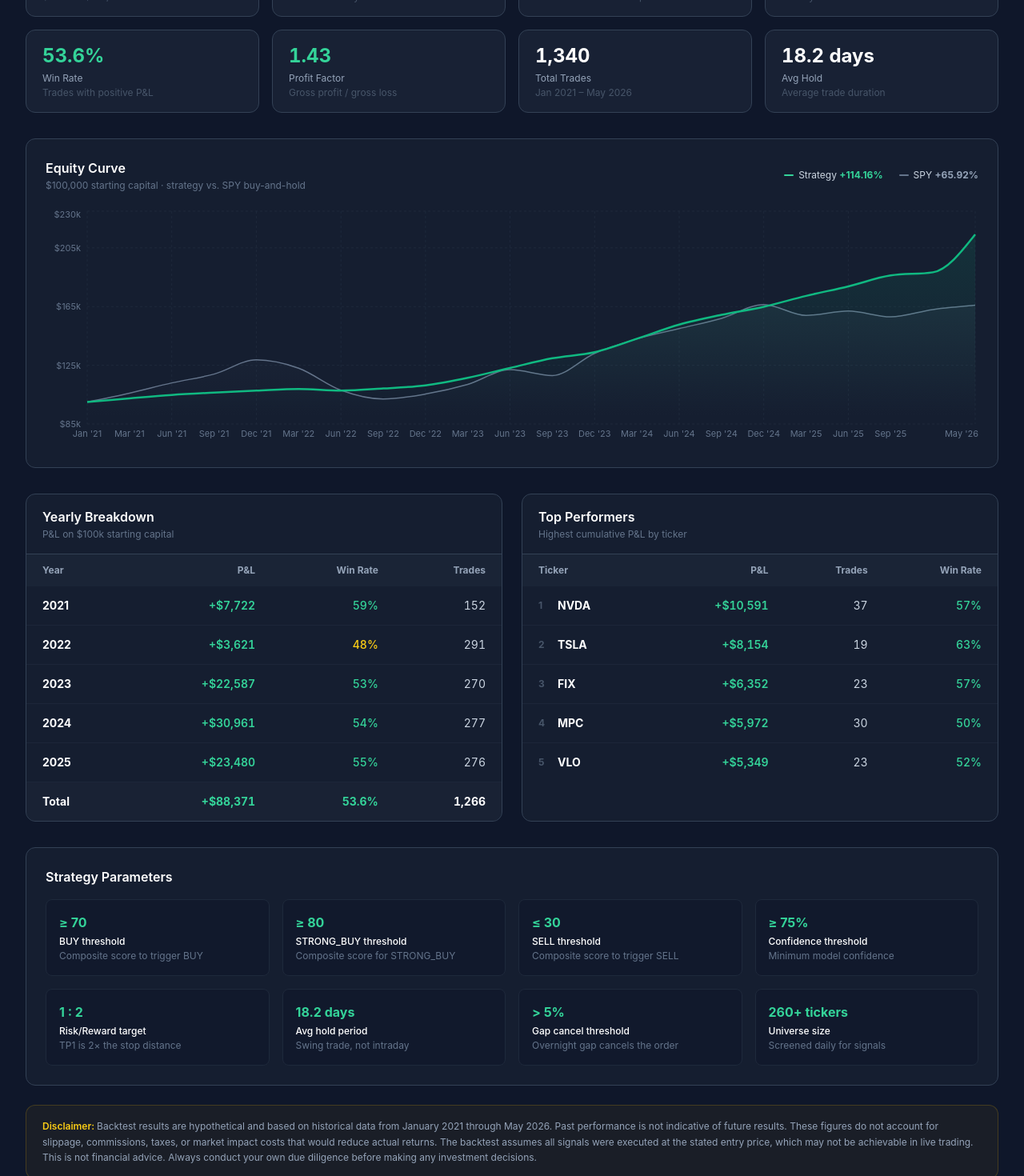
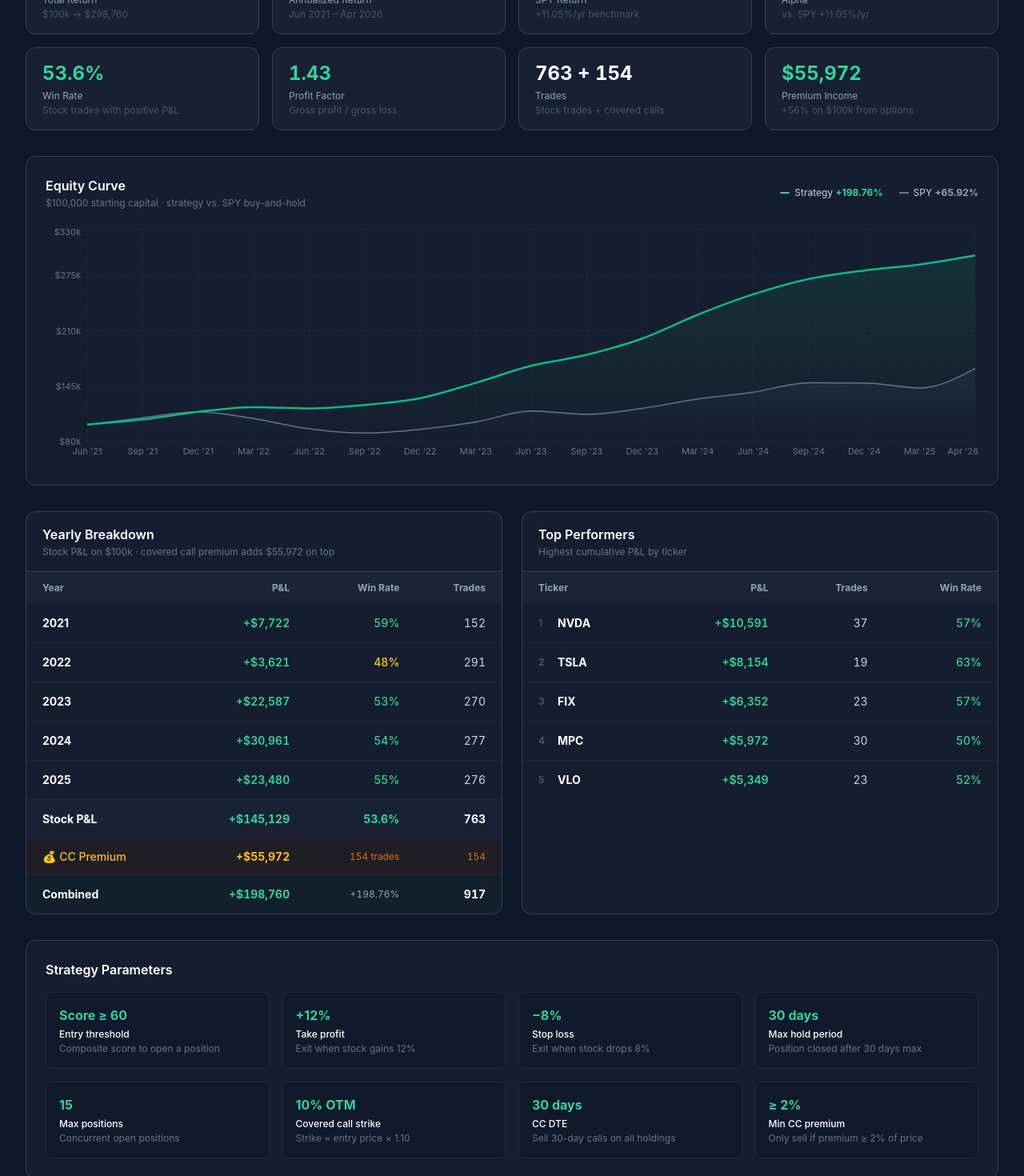
Before and after one commit to nsvictor72-prog/signalstocks-frontend, a Next.js app: page /backtest in a window 1280 px wide. Shown: the part 260-1730 px from the top of the page at 80% size. Built offline with nearby package versions, Linux system fonts and the light colour scheme; sample sign-in values are in the browser's storage.

Commit message:
Update backtest page with Stock + Premium results (+198.76%)

```diff
--- a/app/backtest/page.tsx
+++ b/app/backtest/page.tsx
@@ -17,14 +17,14 @@ import {
 // ── Hardcoded 5-year backtest results ────────────────────────────────────────
 
 const SUMMARY = [
-  { label: "Total Return",      value: "+114.16%", positive: true,  sub: "$100k → $214,164" },
-  { label: "Annualized Return", value: "+17.07%",  positive: true,  sub: "Jan 2021 – May 2026" },
-  { label: "SPY Return",        value: "+65.92%",  positive: null,  sub: "Benchmark over same period" },
-  { label: "Alpha",             value: "+6.02%/yr",positive: true,  sub: "vs. buy-and-hold SPY" },
-  { label: "Win Rate",          value: "53.6%",    positive: true,  sub: "Trades with positive P&L" },
-  { label: "Profit Factor",     value: "1.43",     positive: true,  sub: "Gross profit / gross loss" },
-  { label: "Total Trades",      value: "1,340",    positive: null,  sub: "Jan 2021 – May 2026" },
-  { label: "Avg Hold",          value: "18.2 days",positive: null,  sub: "Average trade duration" },
+  { label: "Total Return",      value: "+198.76%",  positive: true,  sub: "$100k → $298,760" },
+  { label: "Annualized Return", value: "+25.42%/yr",positive: true,  sub: "Jun 2021 – Apr 2026" },
+  { label: "SPY Return",        value: "+65.92%",   positive: null,  sub: "+11.05%/yr benchmark" },
+  { label: "Alpha",             value: "+14.37%/yr",positive: true,  sub: "vs. SPY +11.05%/yr" },
+  { label: "Win Rate",          value: "53.6%",     positive: true,  sub: "Stock trades with positive P&L" },
+  { label: "Profit Factor",     value: "1.43",      positive: true,  sub: "Gross profit / gross loss" },
+  { label: "Trades",            value: "763 + 154", positive: null,  sub: "Stock trades + covered calls" },
+  { label: "Premium Income",    value: "$55,972",   positive: true,  sub: "+56% on $100k from options" },
 ];
 
 const YEARLY = [
@@ -43,42 +43,38 @@ const TOP_PERFORMERS = [
   { ticker: "VLO",  pnl: "+$5,349",  trades: 23, wr: "52%" },
 ];
 
-// Quarterly data points — strategy grows from $100,000 → $214,164
-// SPY grows from $100,000 → $165,920 (+65.92%) over the same period
+// Quarterly data points — Stock + Covered Calls strategy: $100,000 → $298,760 (+198.76%)
+// SPY: $100,000 → $165,920 (+65.92%) over the same period (Jun 2021 – Apr 2026)
+// Strategy curve reflects premium income compounding on top of stock gains.
 const EQUITY_CURVE = [
-  { date: "Jan '21", strategy: 100000, spy: 100000 },
-  { date: "Mar '21", strategy: 102500, spy: 106000 },
-  { date: "Jun '21", strategy: 104800, spy: 113000 },
-  { date: "Sep '21", strategy: 106400, spy: 119000 },
-  { date: "Dec '21", strategy: 107722, spy: 128700 },
-  { date: "Mar '22", strategy: 108900, spy: 123000 },
-  { date: "Jun '22", strategy: 107800, spy: 108000 },
-  { date: "Sep '22", strategy: 109200, spy: 102000 },
-  { date: "Dec '22", strategy: 111343, spy: 105400 },
-  { date: "Mar '23", strategy: 116500, spy: 112000 },
-  { date: "Jun '23", strategy: 123200, spy: 122000 },
-  { date: "Sep '23", strategy: 129800, spy: 118000 },
-  { date: "Dec '23", strategy: 133930, spy: 133100 },
-  { date: "Mar '24", strategy: 143100, spy: 143000 },
-  { date: "Jun '24", strategy: 152700, spy: 150000 },
-  { date: "Sep '24", strategy: 159400, spy: 157000 },
-  { date: "Dec '24", strategy: 164891, spy: 166400 },
-  { date: "Mar '25", strategy: 172300, spy: 159000 },
-  { date: "Jun '25", strategy: 178800, spy: 162000 },
-  { date: "Sep '25", strategy: 186200, spy: 158000 },
-  { date: "Dec '25", strategy: 188371, spy: 163000 },
-  { date: "May '26", strategy: 214164, spy: 165920 },
+  { date: "Jun '21", strategy: 100000, spy: 100000 },
+  { date: "Sep '21", strategy: 106000, spy: 108000 },
+  { date: "Dec '21", strategy: 115000, spy: 115000 },
+  { date: "Mar '22", strategy: 120500, spy: 107000 },
+  { date: "Jun '22", strategy: 119000, spy:  95000 },
+  { date: "Sep '22", strategy: 123000, spy:  90000 },
+  { date: "Dec '22", strategy: 131000, spy:  94300 },
+  { date: "Mar '23", strategy: 149000, spy: 103000 },
+  { date: "Jun '23", strategy: 169000, spy: 116000 },
+  { date: "Sep '23", strategy: 182000, spy: 112000 },
+  { date: "Dec '23", strategy: 201000, spy: 119100 },
+  { date: "Mar '24", strategy: 229000, spy: 130000 },
+  { date: "Jun '24", strategy: 253000, spy: 138000 },
+  { date: "Sep '24", strategy: 271000, spy: 149000 },
+  { date: "Dec '24", strategy: 281000, spy: 148900 },
+  { date: "Mar '25", strategy: 288000, spy: 143000 },
+  { date: "Apr '26", strategy: 298760, spy: 165920 },
 ];
 
 const STRATEGY_PARAMS = [
-  { param: "BUY threshold",        value: "≥ 70",     note: "Composite score to trigger BUY" },
-  { param: "STRONG_BUY threshold", value: "≥ 80",     note: "Composite score for STRONG_BUY" },
-  { param: "SELL threshold",       value: "≤ 30",     note: "Composite score to trigger SELL" },
-  { param: "Confidence threshold", value: "≥ 75%",    note: "Minimum model confidence" },
-  { param: "Risk/Reward target",   value: "1 : 2",    note: "TP1 is 2× the stop distance" },
-  { param: "Avg hold period",      value: "18.2 days", note: "Swing trade, not intraday" },
-  { param: "Gap cancel threshold", value: "> 5%",     note: "Overnight gap cancels the order" },
-  { param: "Universe size",        value: "260+ tickers", note: "Screened daily for signals" },
+  { param: "Entry threshold",       value: "Score ≥ 60", note: "Composite score to open a position" },
+  { param: "Take profit",           value: "+12%",       note: "Exit when stock gains 12%" },
+  { param: "Stop loss",             value: "−8%",        note: "Exit when stock drops 8%" },
+  { param: "Max hold period",       value: "30 days",    note: "Position closed after 30 days max" },
+  { param: "Max positions",         value: "15",         note: "Concurrent open positions" },
+  { param: "Covered call strike",   value: "10% OTM",    note: "Strike = entry price × 1.10" },
+  { param: "CC DTE",                value: "30 days",    note: "Sell 30-day calls on all holdings" },
+  { param: "Min CC premium",        value: "≥ 2%",       note: "Only sell if premium ≥ 2% of price" },
 ];
 
 function fmt(v: number) {
@@ -132,7 +128,10 @@ export default function BacktestPage() {
       <div className="mb-8">
         <h1 className="text-2xl font-bold text-white">Backtest &amp; Performance</h1>
         <p className="text-slate-400 text-sm mt-1">
-          5-year historical backtest · Jan 2021 – May 2026 · $100,000 starting capital
+          Stock + Covered Calls strategy · Jun 2021 – Apr 2026 · $100,000 starting capital
+        </p>
+        <p className="text-amber-400/80 text-xs mt-1.5 flex items-center gap-1.5">
+          <span>💰</span> Strategy includes covered call premium income on all holdings
         </p>
       </div>
 
@@ -164,7 +163,7 @@ export default function BacktestPage() {
           <div className="flex items-center gap-5 text-xs">
             <span className="flex items-center gap-1.5">
               <span className="w-3 h-0.5 bg-emerald-400 inline-block rounded" />
-              <span className="text-slate-300">Strategy <span className="text-emerald-400 font-bold">+114.16%</span></span>
+              <span className="text-slate-300">Strategy <span className="text-emerald-400 font-bold">+198.76%</span></span>
             </span>
             <span className="flex items-center gap-1.5">
               <span className="w-3 h-0.5 bg-slate-500 inline-block rounded" />
@@ -198,7 +197,7 @@ export default function BacktestPage() {
               axisLine={false}
               tickFormatter={v => `$${(v / 1000).toFixed(0)}k`}
               width={52}
-              domain={[85000, 230000]}
+              domain={[80000, 330000]}
             />
             <Tooltip content={<CustomTooltip />} />
             <Legend wrapperStyle={{ display: "none" }} />
@@ -233,7 +232,7 @@ export default function BacktestPage() {
         <div className="bg-slate-800/40 border border-slate-700 rounded-xl overflow-hidden">
           <div className="px-5 py-4 border-b border-slate-700">
             <h2 className="text-white font-semibold">Yearly Breakdown</h2>
-            <p className="text-slate-500 text-xs mt-0.5">P&amp;L on $100k starting capital</p>
+            <p className="text-slate-500 text-xs mt-0.5">Stock P&amp;L on $100k · covered call premium adds $55,972 on top</p>
           </div>
           <table className="w-full text-sm">
             <thead className="bg-slate-800/60">
@@ -259,12 +258,26 @@ export default function BacktestPage() {
                   <td className="px-5 py-3.5 text-right tabular-nums text-slate-300">{row.trades}</td>
                 </tr>
               ))}
-              {/* Totals row */}
+              {/* Stock subtotal */}
               <tr className="bg-slate-800/40 border-t-2 border-slate-600">
-                <td className="px-5 py-3.5 font-bold text-white">Total</td>
-                <td className="px-5 py-3.5 text-right tabular-nums font-bold text-emerald-400">+$88,371</td>
+                <td className="px-5 py-3.5 font-bold text-white">Stock P&amp;L</td>
+                <td className="px-5 py-3.5 text-right tabular-nums font-bold text-emerald-400">+$145,129</td>
                 <td className="px-5 py-3.5 text-right tabular-nums font-bold text-emerald-400">53.6%</td>
-                <td className="px-5 py-3.5 text-right tabular-nums font-bold text-white">1,266</td>
+                <td className="px-5 py-3.5 text-right tabular-nums font-bold text-white">763</td>
+              </tr>
+              {/* CC premium row */}
+              <tr className="bg-amber-950/20 border-t border-amber-800/30">
+                <td className="px-5 py-3 font-medium text-amber-400">💰 CC Premium</td>
+                <td className="px-5 py-3 text-right tabular-nums font-bold text-amber-400">+$55,972</td>
+                <td className="px-5 py-3 text-right tabular-nums text-amber-600 text-xs">154 trades</td>
+                <td className="px-5 py-3 text-right tabular-nums text-amber-600 text-xs">154</td>
+              </tr>
+              {/* Combined total */}
+              <tr className="bg-emerald-950/20 border-t border-emerald-800/30">
+                <td className="px-5 py-3.5 font-bold text-white">Combined</td>
+                <td className="px-5 py-3.5 text-right tabular-nums font-bold text-emerald-400">+$198,760</td>
+                <td className="px-5 py-3.5 text-right tabular-nums text-slate-400 text-xs">+198.76%</td>
+                <td className="px-5 py-3.5 text-right tabular-nums font-bold text-white">917</td>
               </tr>
             </tbody>
           </table>
@@ -325,11 +338,13 @@ export default function BacktestPage() {
       {/* Disclaimer */}
       <div className="bg-yellow-500/5 border border-yellow-500/20 rounded-xl px-5 py-4 text-xs text-slate-400 leading-relaxed">
         <span className="text-yellow-400 font-semibold">Disclaimer: </span>
-        Backtest results are hypothetical and based on historical data from January 2021 through May 2026.
-        Past performance is not indicative of future results. These figures do not account for slippage,
-        commissions, taxes, or market impact costs that would reduce actual returns. The backtest assumes
-        all signals were executed at the stated entry price, which may not be achievable in live trading.
-        This is not financial advice. Always conduct your own due diligence before making any investment decisions.
+        Backtest results are hypothetical and based on historical data from June 2021 through April 2026.
+        Option premiums are estimated using Black-Scholes with historical volatility; actual premiums depend
+        on implied volatility, bid-ask spread, and market conditions at the time of execution. Results do not
+        account for slippage, commissions, early assignment risk, margin requirements, taxes, or market-impact
+        costs that would reduce actual returns. Options trading involves substantial risk and is not suitable
+        for all investors. Past performance is not indicative of future results. This is not financial advice.
+        Always conduct your own due diligence before making any investment decisions.
       </div>
 
     </main>
```
